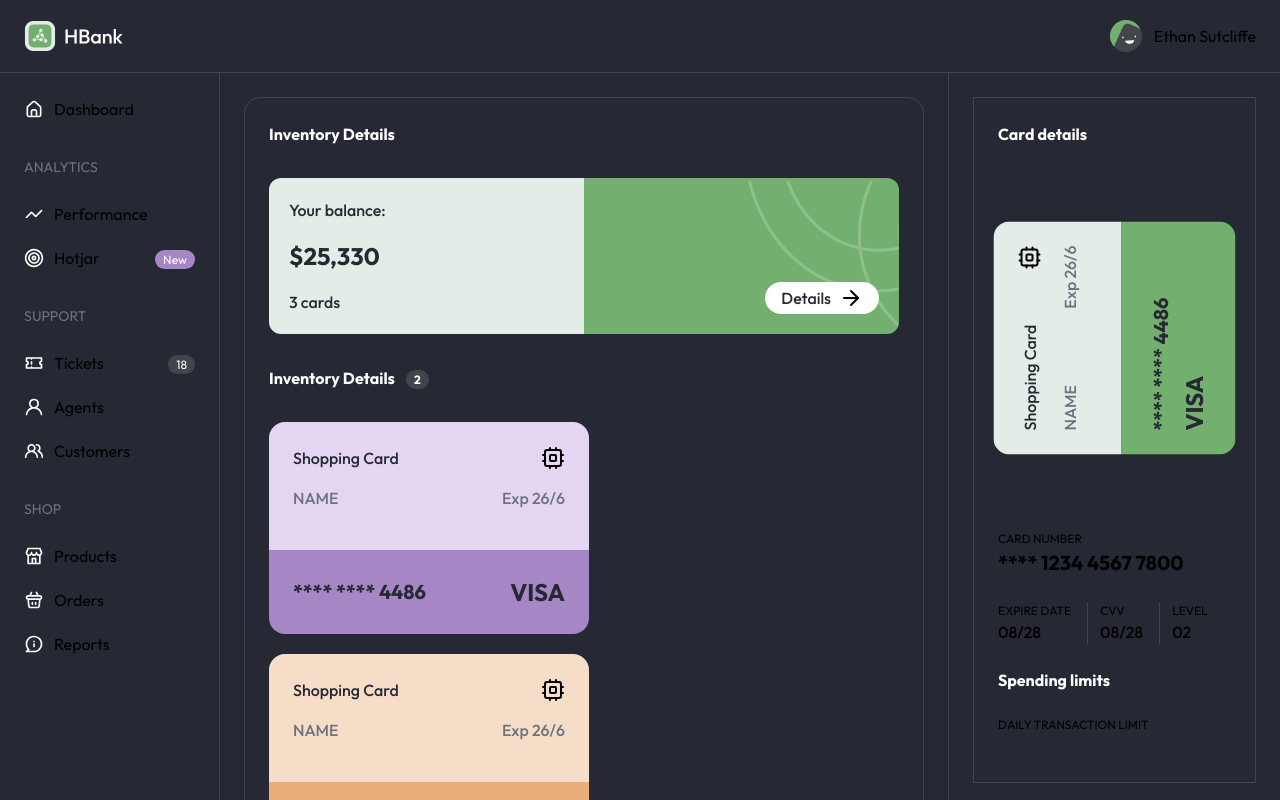
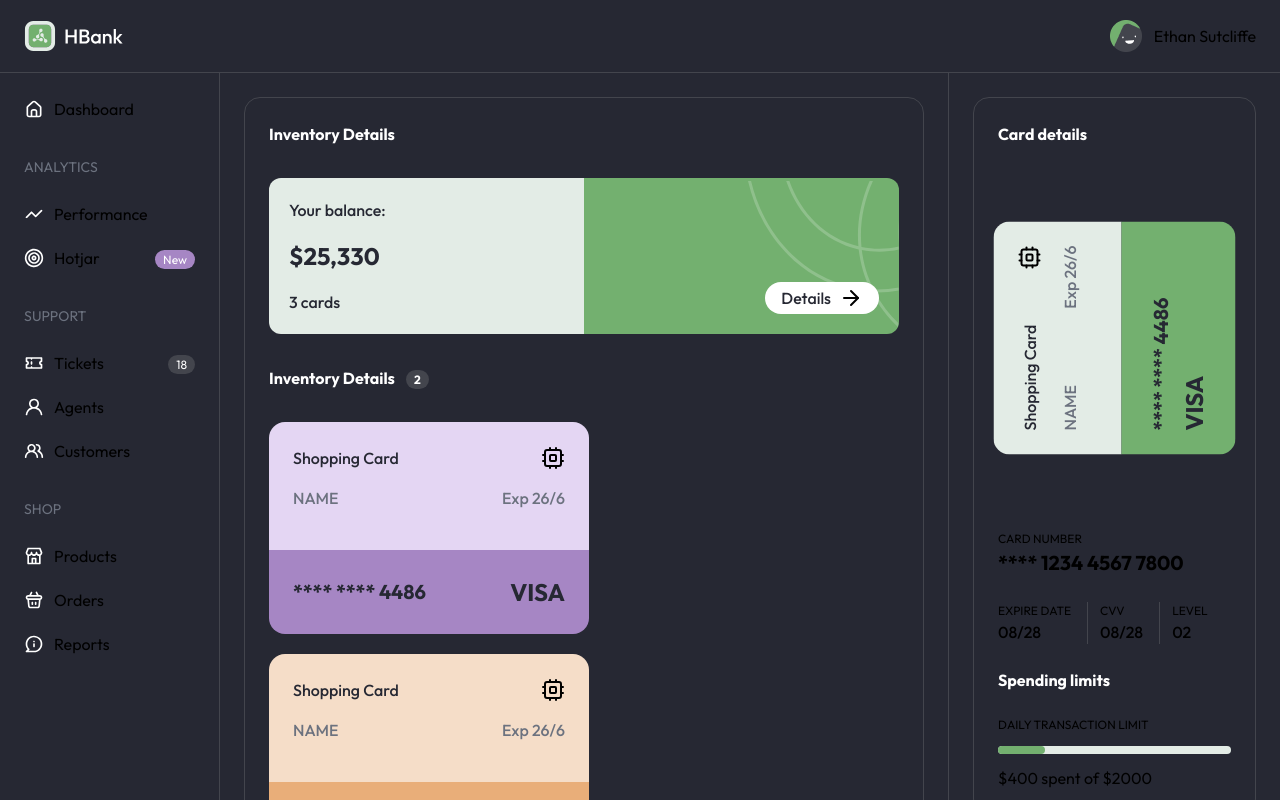
Before and after one commit to EdiedRamos/devchallenges, a Next.js app: page /bank-dashboard in a window 1280 px wide. Shown: the top 800 px of the page. Built offline with nearby package versions, Linux system fonts and the light colour scheme.

Commit message:
feat: update aside styles

```diff
--- a/src/app/bank-dashboard/(components)/aside.tsx
+++ b/src/app/bank-dashboard/(components)/aside.tsx
@@ -3,7 +3,7 @@ import { ShoppingCard } from "./shoppingCard";
 export function Aside() {
   return (
     <aside className="w-full max-w-[332px] border-l-[1px] border-bdb-gray-200 p-6">
-      <div className="border-[1px] border-bdb-gray-200 p-6">
+      <div className="border-[1px] border-bdb-gray-200 p-6 rounded-2xl">
         <h4 className="text-bdb-white font-bold">Card details</h4>
         <div className="h-96 flex flex-col items-center justify-center">
           <ShoppingCard
@@ -30,9 +30,13 @@ export function Aside() {
           </div>
         </div>
 
-        <div className="my-6">
+        <div className="mt-6">
           <h4 className="text-bdb-white font-bold">Spending limits</h4>
           <p className="text-cs-12 mt-6">DAILY TRANSACTION LIMIT</p>
+          <div className="w-full h-2 bg-bdb-green-light rounded-full my-3">
+            <div className="w-[20%] bg-bdb-green h-2 rounded-full" />
+          </div>
+          <p>$400 spent of $2000</p>
         </div>
       </div>
     </aside>
```
